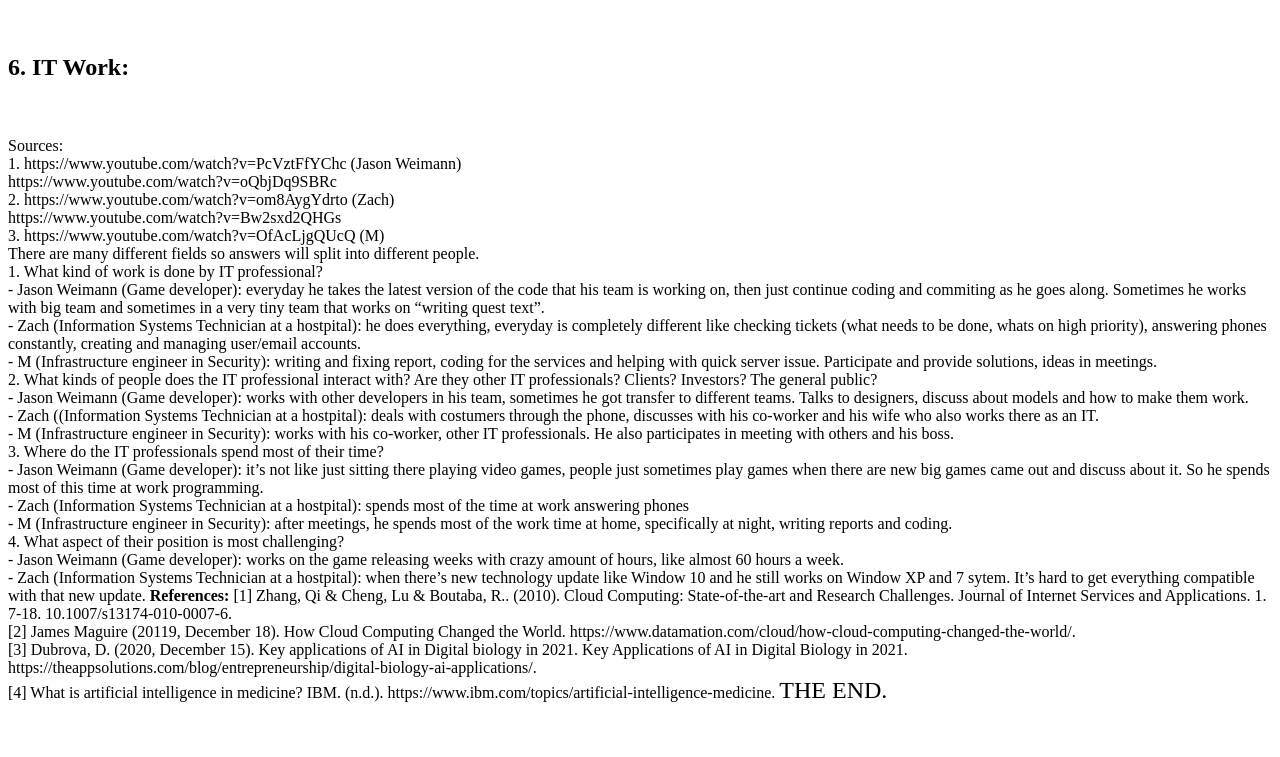
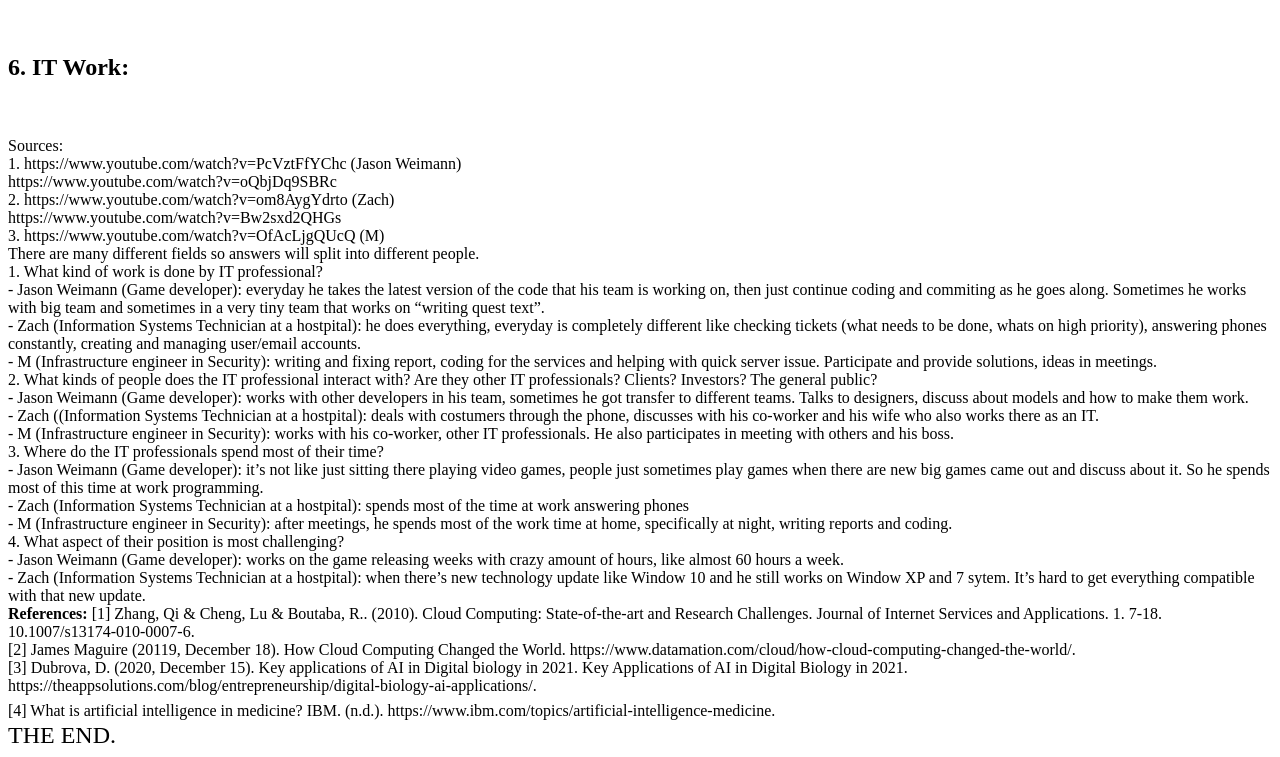
Before and after one commit to herobaotoan/ITWorld, a plain HTML site: page index.html in a window 1280 px wide. Shown: the part 1902-2659 px from the top of the page. Before the commit the page ends 2614 px from the top, so only its background shows below. Drawn offline with Linux system fonts and the light colour scheme.

Commit message:
Update index.html

```diff
--- a/index.html
+++ b/index.html
@@ -82,12 +82,14 @@ The differences between RecipeBook and other social media platforms: There is no
 <br>4.	What aspect of their position is most challenging?
 <br>-	Jason Weimann (Game developer): works on the game releasing weeks with crazy amount of hours, like almost 60 hours a week.
 <br>-	Zach (Information Systems Technician at a hostpital): when there’s new technology update like Window 10 and he still works on Window XP and 7 sytem. It’s hard to get everything compatible with that new update.</p7>
-    <h7 style="font-weight:bolder">References:</h7>
+    <h7 style="font-weight:bolder">
+      <br>References:</h7>
   <p8>[1] Zhang, Qi & Cheng, Lu & Boutaba, R.. (2010). Cloud Computing: State-of-the-art and Research Challenges. Journal of Internet Services and Applications. 1. 7-18. 10.1007/s13174-010-0007-6.
 <br>[2] James Maguire (20119, December 18). How Cloud Computing Changed the World. https://www.datamation.com/cloud/how-cloud-computing-changed-the-world/.
 <br>[3] Dubrova, D. (2020, December 15). Key applications of AI in Digital biology in 2021. Key Applications of AI in Digital Biology in 2021. https://theappsolutions.com/blog/entrepreneurship/digital-biology-ai-applications/.
 <br>[4] What is artificial intelligence in medicine? IBM. (n.d.). https://www.ibm.com/topics/artificial-intelligence-medicine.</p8>
 
-<h8 style="font-size:150%">THE END.</h8>
+<h8 style="font-size:150%">
+  <br>THE END.</h8>
   </body>
 </html>
```
